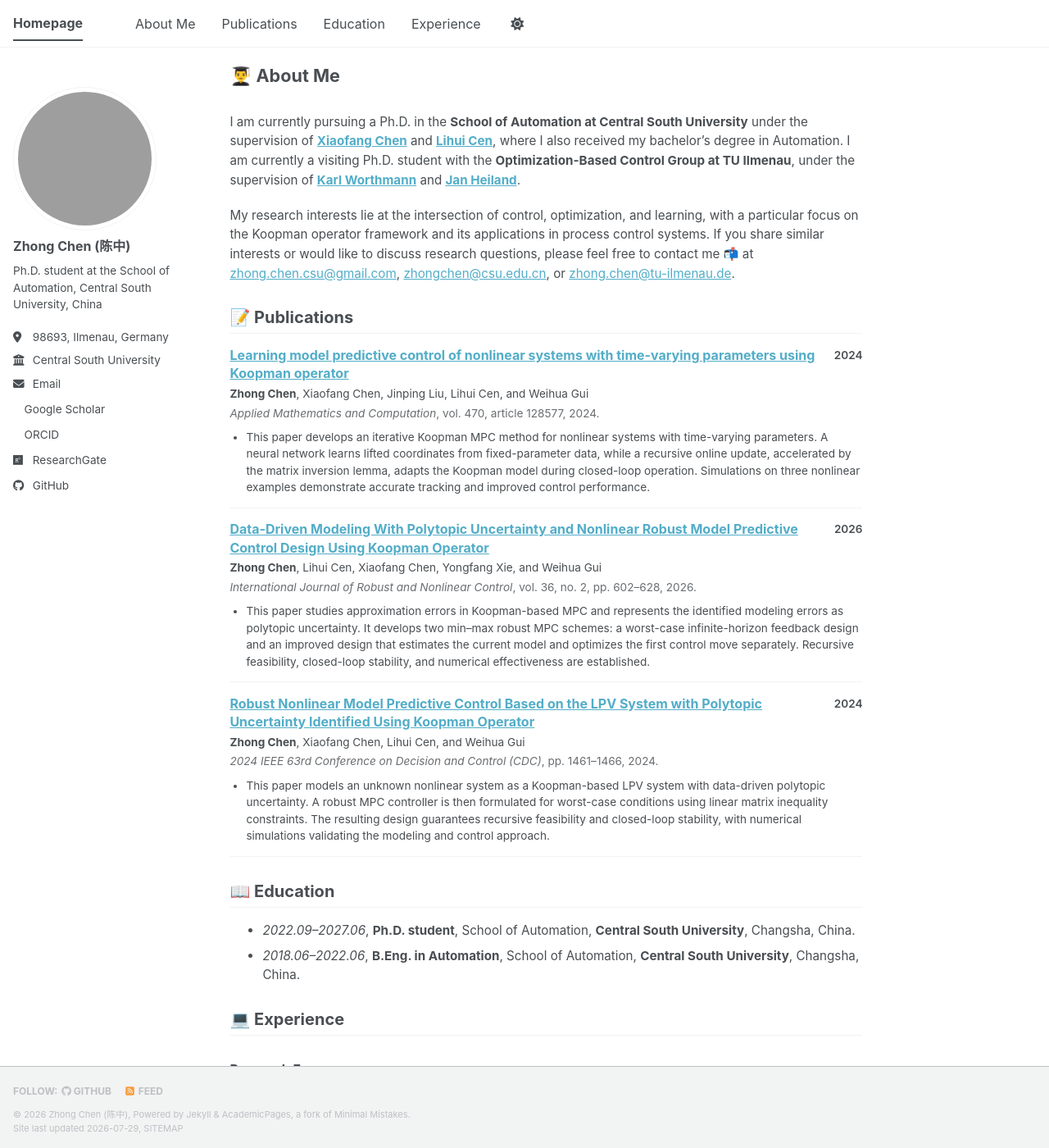
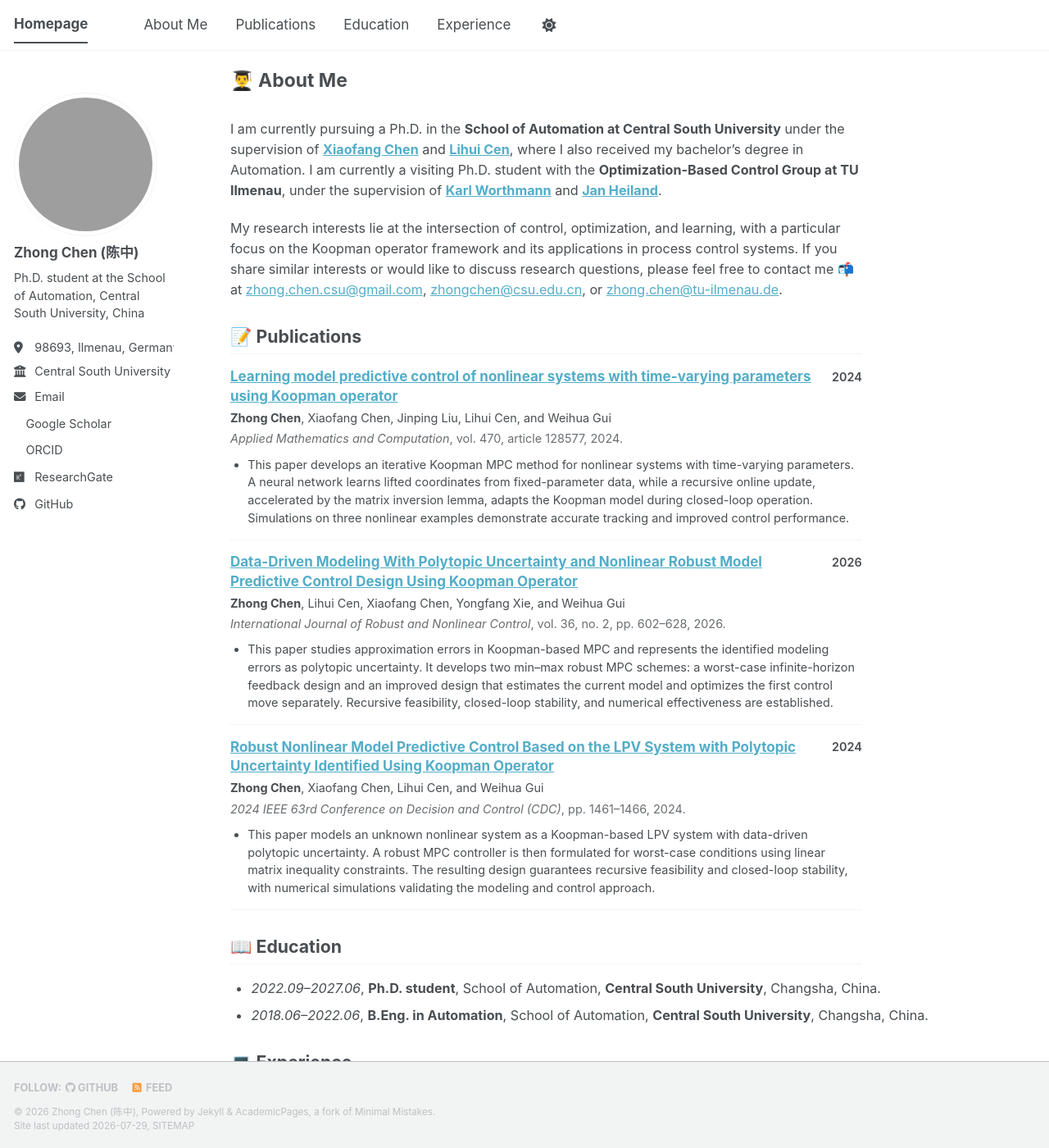
Before and after one commit to MichaelMillerCSU/MichaelMillerCSU.github.io, a Jekyll site: the page built from _pages/about.md, in a window 1280 px wide and 1400 px high. Shown: the whole window at 82% size. Built offline with Jekyll 4.4.1, drawn with Linux system fonts in a browser that asks for light colours; a style sheet for code colours, icons or effects is not loaded.

Commit message:
Refine homepage typography and links

```diff
--- a/_pages/about.md
+++ b/_pages/about.md
@@ -11,7 +11,7 @@
 <span id="about-me"></span>
 <!-- Personal homepage content begins here. -->
 
-I am currently pursuing a Ph.D. in the **School of Automation at Central South University** under the supervision of **[Xiaofang Chen](https://faculty.csu.edu.cn/chenxiaofang/zh_CN/index.htm)** and **[Lihui Cen](https://www.researchgate.net/profile/Lihui-Cen)**, where I also received my bachelor's degree in Automation. I am currently a visiting Ph.D. student with the **Optimization-Based Control Group at TU Ilmenau**, under the supervision of **[Karl Worthmann](https://www.tu-ilmenau.de/en/university/departments/department-of-mathematics-and-natural-sciences/profil/institutes-and-groups/institute-of-mathematics/profil/optimization-based-control-group/team/karl-worthmann)** and **[Jan Heiland](https://www.janheiland.de/)**.
+I am currently pursuing a Ph.D. in the **School of Automation at Central South University** under the supervision of **[Xiaofang Chen](https://faculty.csu.edu.cn/chenxiaofang/zh_CN/index.htm){:target="_blank" rel="noopener noreferrer" class="person-link"}** and **[Lihui Cen](https://www.researchgate.net/profile/Lihui-Cen){:target="_blank" rel="noopener noreferrer" class="person-link"}**, where I also received my bachelor's degree in Automation. I am currently a visiting Ph.D. student with the **Optimization-Based Control Group at TU Ilmenau**, under the supervision of **[Karl Worthmann](https://www.tu-ilmenau.de/en/university/departments/department-of-mathematics-and-natural-sciences/profil/institutes-and-groups/institute-of-mathematics/profil/optimization-based-control-group/team/karl-worthmann){:target="_blank" rel="noopener noreferrer" class="person-link"}** and **[Jan Heiland](https://www.janheiland.de/){:target="_blank" rel="noopener noreferrer" class="person-link"}**.
 
 My research interests lie at the intersection of control, optimization, and learning, with a particular focus on the Koopman operator framework and its applications in process control systems. If you share similar interests or would like to discuss research questions, please feel free to contact me 📬 at [zhong.chen.csu@gmail.com](mailto:zhong.chen.csu@gmail.com), [zhongchen@csu.edu.cn](mailto:zhongchen@csu.edu.cn), or [zhong.chen@tu-ilmenau.de](mailto:zhong.chen@tu-ilmenau.de).
 
@@ -71,6 +71,7 @@
 
 - *2022.09–2027.06*, **Ph.D. student**, School of Automation, **Central South University**, Changsha, China.
 - *2018.06–2022.06*, **B.Eng. in Automation**, School of Automation, **Central South University**, Changsha, China.
+{: .education-list}
 
 <span id="experience"></span>
 
--- a/_sass/layout/_page.scss
+++ b/_sass/layout/_page.scss
@@ -115,6 +115,20 @@
 /* Compact publication list used on the single-page homepage. */
 .publication-list {
   margin: 0.25rem 0 1.5rem;
+}
+
+.person-link {
+  white-space: nowrap;
+}
+
+.education-list {
+  @include breakpoint($large) {
+    padding-left: 1.5rem;
+
+    li {
+      white-space: nowrap;
+    }
+  }
 }
 
 .publication-item {
--- a/_sass/layout/_reset.scss
+++ b/_sass/layout/_reset.scss
@@ -8,10 +8,10 @@
   /* apply a natural box layout model to all elements */
   box-sizing: border-box;
   background-color: var(--global-bg-color);
-  font-size: 15px;
+  font-size: 16px;
 
   @include breakpoint($medium) {
-    font-size: 16px;
+    font-size: 17px;
   }
 
   -webkit-text-size-adjust: 100%;
```
